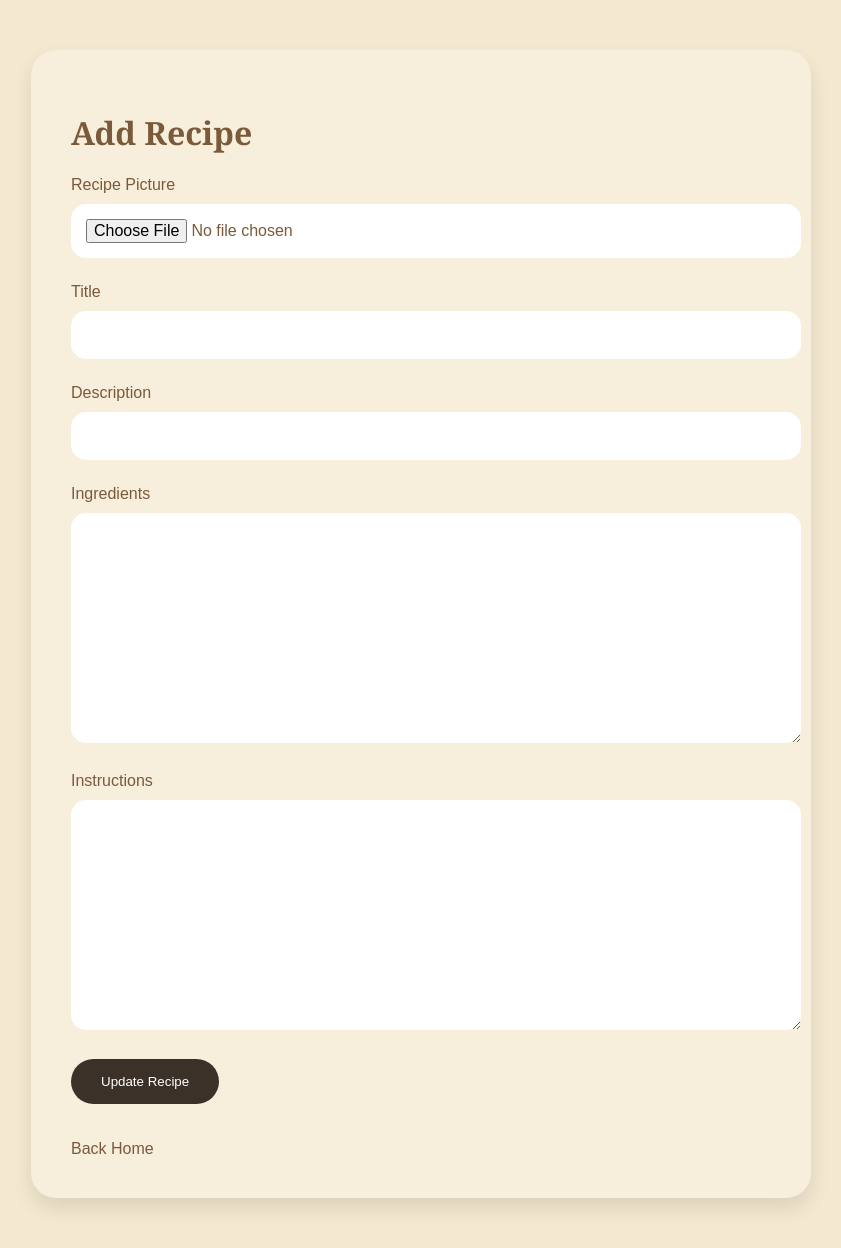
After one commit to Praditha29/Recipe-Management-Website, a FastAPI app: template templates/update_recipe.html in a window 1280 px wide. The commit adds this page. Shown: the whole page, without its empty margins (219-1060 px from the left). Run offline with FastAPI, Linux system fonts and the light colour scheme; the template is opened without the code that fills it, so the values that code supplies are empty.

Commit message:
Update and Delete Functions

```diff
--- a/main.py
+++ b/main.py
@@ -153,3 +153,85 @@ def read_recipe(recipe_id: int,
             "recipe": recipe
         }
     )
+
+# ==========================================
+# UPDATE RECIPE
+# ==========================================
+
+@app.get("/recipe/update/{recipe_id}")
+def update_recipe_page(
+    recipe_id: int,
+    request: Request,
+    db: Session = Depends(get_db)
+):
+
+    recipe = db.get(Recipe, recipe_id)
+
+    if not recipe:
+        raise HTTPException(
+            status_code=404,
+            detail="Recipe not found"
+        )
+
+    return templates.TemplateResponse(
+        request=request,
+        name="update_recipe.html",
+        context={
+            "recipe": recipe
+        }
+    )
+
+@app.post("/recipe/update/{recipe_id}")
+def update_recipe(
+    recipe_id: int,
+    title: str = Form(...),
+    description: str = Form(...),
+    ingredients: str = Form(...),
+    instructions: str = Form(...),
+    db: Session = Depends(get_db)
+):
+
+    recipe = db.get(Recipe, recipe_id)
+
+    if not recipe:
+        raise HTTPException(
+            status_code=404,
+            detail="Recipe not found"
+        )
+
+    recipe.title = title
+    recipe.description = description
+    recipe.ingredients = ingredients
+    recipe.instructions = instructions
+
+    db.commit()
+
+    return RedirectResponse(
+        url=f"/recipe/{recipe_id}",
+        status_code=303
+    )
+
+# ==========================================
+# DELETE RECIPE
+# ==========================================
+@app.get("/recipe/delete/{recipe_id}")
+def delete_recipe(
+    recipe_id: int,
+    db: Session = Depends(get_db)
+):
+
+    recipe = db.get(Recipe, recipe_id)
+
+    if not recipe:
+        raise HTTPException(
+            status_code=404,
+            detail="Recipe not found"
+        )
+
+    db.delete(recipe)
+    db.commit()
+
+    return RedirectResponse(
+        url="/",
+        status_code=303
+    )
--- /dev/null
+++ b/templates/update_recipe.html
@@ -0,0 +1,135 @@
+<!DOCTYPE html>
+<html>
+<head>
+
+<title>Add Recipe</title>
+
+<style>
+
+body{
+    background:#F4E8D0;
+    font-family:sans-serif;
+    color:#7A5A3A;
+}
+
+h1{
+    font-family:Georgia, serif;
+}
+
+.container{
+
+    width:700px;
+
+    margin:50px auto;
+
+    background:#F8EEDC;
+
+    padding:40px;
+
+    border-radius:25px;
+
+    box-shadow:0 10px 20px rgba(0,0,0,.1);
+}
+
+input,
+textarea{
+
+    width:100%;
+
+    padding:15px;
+
+    margin-top:10px;
+
+    margin-bottom:25px;
+
+    border:none;
+
+    border-radius:15px;
+
+    background:white;
+
+    font-size:16px;
+}
+
+textarea{
+    height:200px;
+}
+
+button{
+
+    background:#3C3129;
+
+    color:white;
+
+    border:none;
+
+    padding:15px 30px;
+
+    border-radius:25px;
+
+    cursor:pointer;
+}
+
+a{
+    color:#7A5A3A;
+    text-decoration:none;
+}
+
+</style>
+
+</head>
+<body>
+
+<div class="container">
+
+<h1>Add Recipe</h1>
+
+<form action="/recipe/update/{{recipe.id}}"
+method="post">
+
+<label>Recipe Picture</label>
+
+<input
+type="file"
+name="image"
+accept="image/*"
+capture="environment">
+
+<label>Title</label>
+
+<input
+type="text"
+name="title"
+value="{{recipe.title}}">
+
+<label>Description</label>
+
+<input
+type="text"
+name="description"
+value="{{recipe.description}}">
+
+<label>Ingredients</label>
+
+<textarea name="ingredients">{{recipe.ingredients}}</textarea>
+
+<label>Instructions</label>
+
+<textarea name="instructions">{{recipe.instructions}}</textarea>
+
+<button type="submit">
+Update Recipe
+</button>
+
+</form>
+
+<br><br>
+
+<a href="/">
+Back Home
+</a>
+
+</div>
+
+</body>
+</html>
```
Also changed, not shown: templates/index.html (+8 -0 lines), templates/recipe.html (+14 -0 lines).
